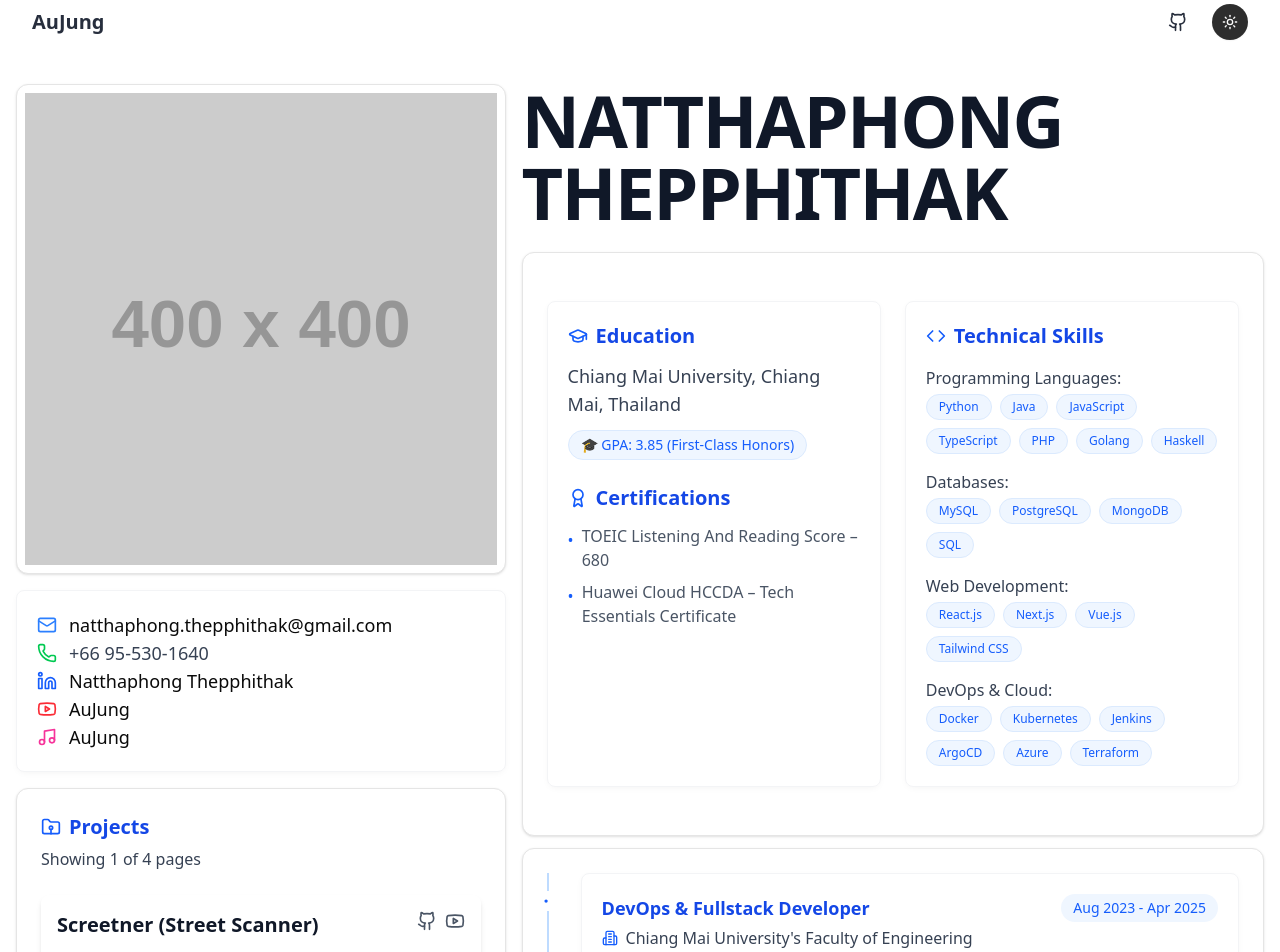
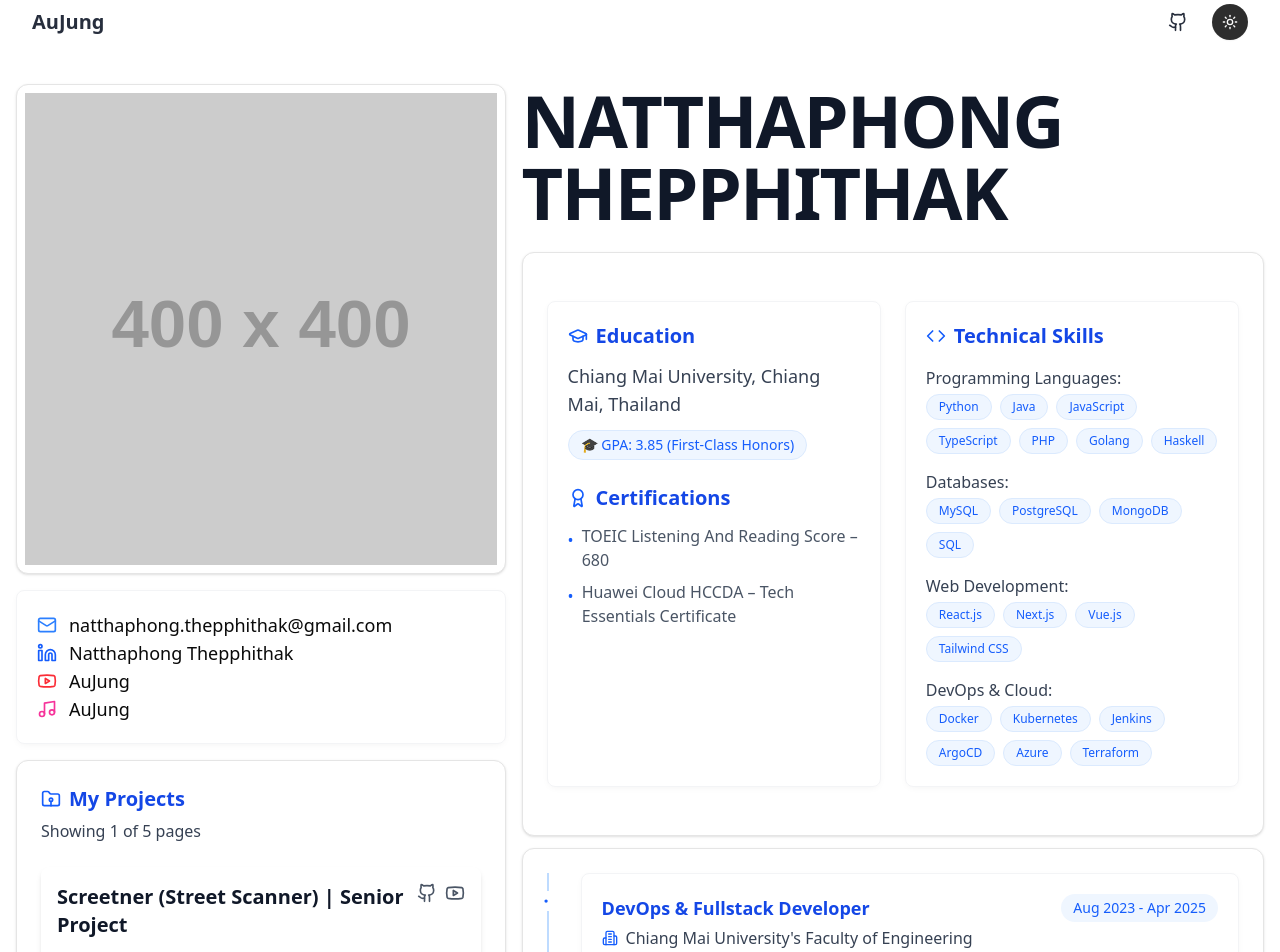
Before and after one commit to AuJUngZ/my-website, a Next.js app: page / in a window 1280 px wide. Shown: the top 952 px of the page. Built offline with nearby package versions, Linux system fonts and the light colour scheme.

Commit message:
feat: update project names and descriptions, and modify contact information display

```diff
--- a/src/components/home/Contract.tsx
+++ b/src/components/home/Contract.tsx
@@ -10,11 +10,11 @@ const contacts: ContractList[] = [
     label: 'natthaphong.thepphithak@gmail.com',
     color: 'text-blue-500 dark:text-blue-400',
   },
-  {
-    icon: Phone,
-    label: '+66 95-530-1640',
-    color: 'text-green-500 dark:text-green-400',
-  },
+  // {
+  //   icon: Phone,
+  //   label: '+66 95-530-1640',
+  //   color: 'text-green-500 dark:text-green-400',
+  // },
   {
     icon: Linkedin,
     href: 'https://www.linkedin.com/in/natthaphong-thepphitha',
--- a/src/components/home/Project.tsx
+++ b/src/components/home/Project.tsx
@@ -217,7 +217,7 @@ export default function PaginatedProjectList() {
       <CardHeader>
         <h2 className="text-xl font-semibold flex items-center gap-2 text-blue-700 dark:text-blue-400">
           <FolderRoot className="w-5 h-5 text-blue-600" />
-          Projects
+          My Projects
         </h2>
         {/* project count */}
         <p className="text-gray-700 dark:text-gray-300">
--- a/src/data/projects.ts
+++ b/src/data/projects.ts
@@ -2,7 +2,7 @@ import { Project } from '@/types/project'
 
 export const projects: Project[] = [
   {
-    name: 'Screetner (Street Scanner)',
+    name: 'Screetner (Street Scanner) | Senior Project',
     description: [
       'Designed and developed an end-to-end system for scanning local government assets as a senior project',
       'Created a custom mobile application to capture asset data via video while driving',
@@ -29,6 +29,18 @@ export const projects: Project[] = [
       'Aure Container Instances',
       'Azure Container Registry',
     ],
+    status: 'Completed',
+  },
+  {
+    name: 'ENG CMU Scholarship Website',
+    description: [
+      'As a project manager, led a team of 5 developers to complete this system within 1 year',
+      'Developed a website to streamline the scholarship application process for the Faculty of Engineering, Chiang Mai University',
+      'Designed and implemented a comprehensive Scholarship Management System consisting of two main websites and a backend API service.',
+      'Total users for each year around 500+ students and 50+ staff members',
+    ],
+    links: {},
+    technologies: ['React', 'NextJS', 'MySQL', 'On-Premise Server', 'Docker'],
     status: 'Completed',
   },
   {
```
